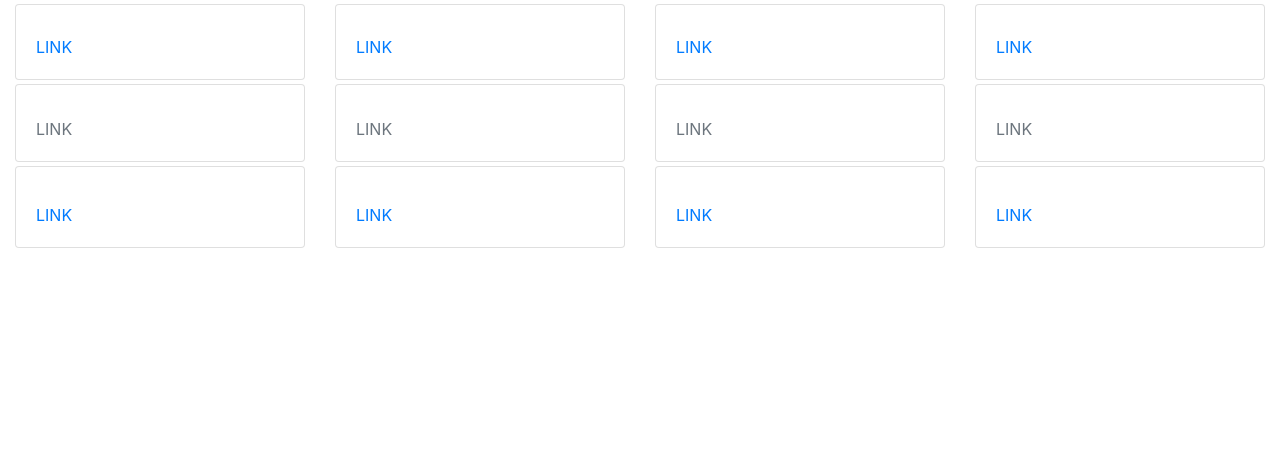
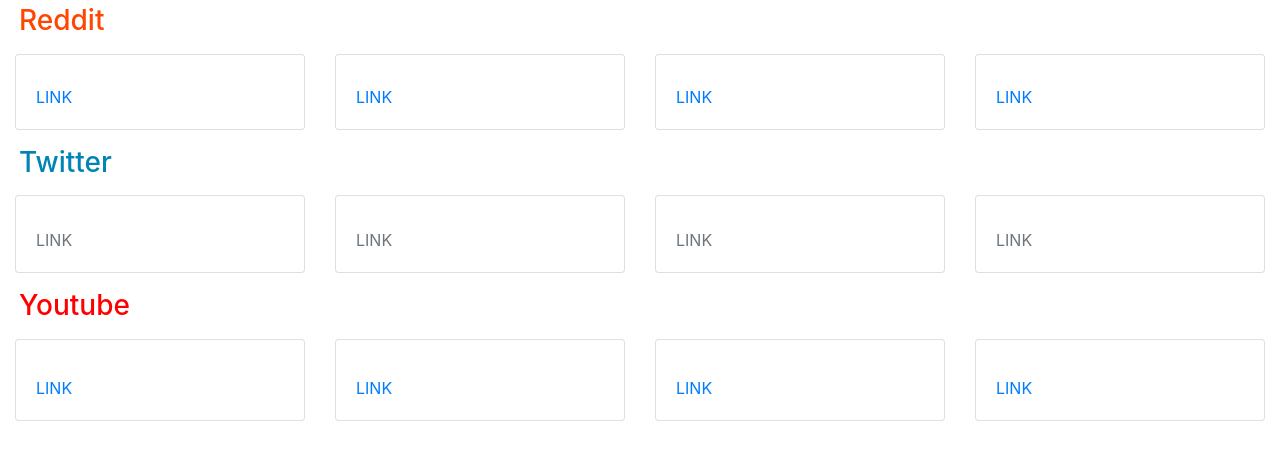
Before and after one commit to tommyli3318/Zot-Trending, a Flask app: template templates/index.html in a window 1280 px wide. Shown: the top 460 px of the page. Run offline with Flask 2, Linux system fonts and the light colour scheme; the template is opened without the code that fills it, so the values that code supplies are empty; some libraries are stand-ins or nearby versions.

Commit message:
colors and headers

```diff
--- a/templates/index.html
+++ b/templates/index.html
@@ -12,7 +12,8 @@
   </head>
   <body>
     <div class="container-fluid">
-        <div class="row my-1">
+        <h3 class="row m-1" style="color:#ff4500">Reddit</h3>
+        <div class="row my-3">
             <div class="col-3">
                 <div class="card w-100" style="width: 18rem;">
                     <div class="card-body">
@@ -63,8 +64,8 @@
 
         </div>
 
-
-        <div class="row my-1">
+        <h3 class="row m-1" style="color:#0084b4">Twitter</h3>
+        <div class="row my-3">
             <div class="col-3">
                 <div class="card w-100" style="width: 18rem;">
                     <div class="card-body">
@@ -103,7 +104,8 @@
 
         </div>
 
-        <div class="row my-1">
+        <h3 class="row m-1" style="color:#ff0000">Youtube</h3>
+        <div class="row my-3">
             <div class="col-3">
                 <div class="card w-100" style="width: 18rem;">
                     <div class="card-body">
```
